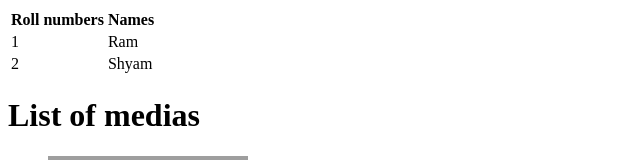
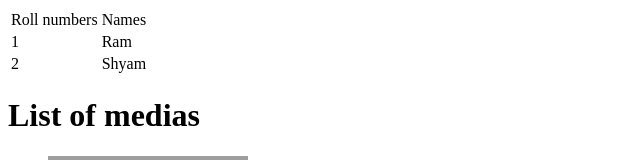
Before and after one commit to acciojob/semantic-tables-and-media-deepakmod, a website: page main.html in a window 1280 px wide. Shown: the top 160 px of the page, without its empty margins (0-640 px from the left). Drawn offline with Linux system fonts and the light colour scheme; grey boxes are pictures that could not be loaded.

Commit message:
created a submission

```diff
--- a/main.html
+++ b/main.html
@@ -10,8 +10,8 @@
     <main>
         <table>
             <tr>
-                <th>Roll numbers</th>
-                <th>Names</th>
+                <td>Roll numbers</td>
+                <td>Names</td>
             </tr>
             <tr>
                 <td>1</td>
```
